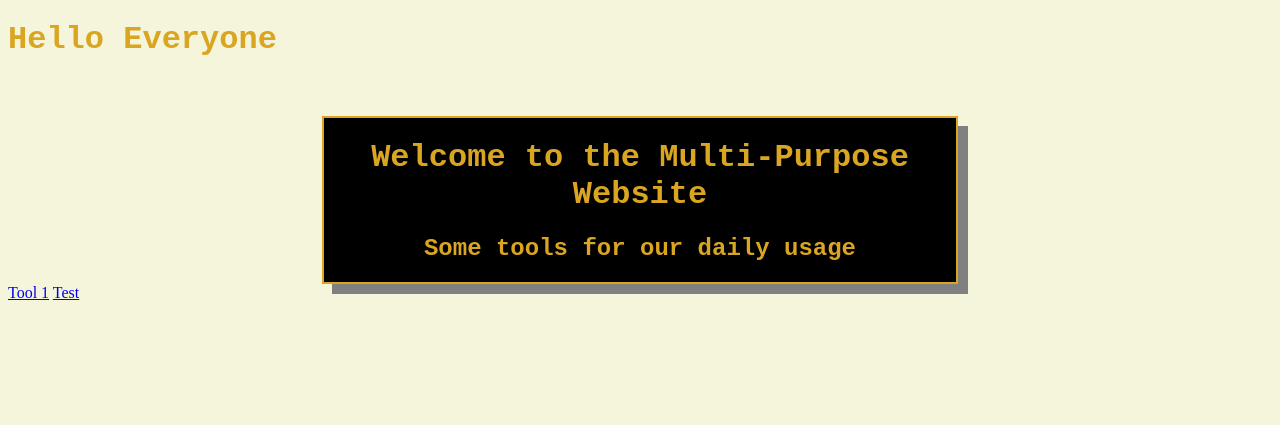
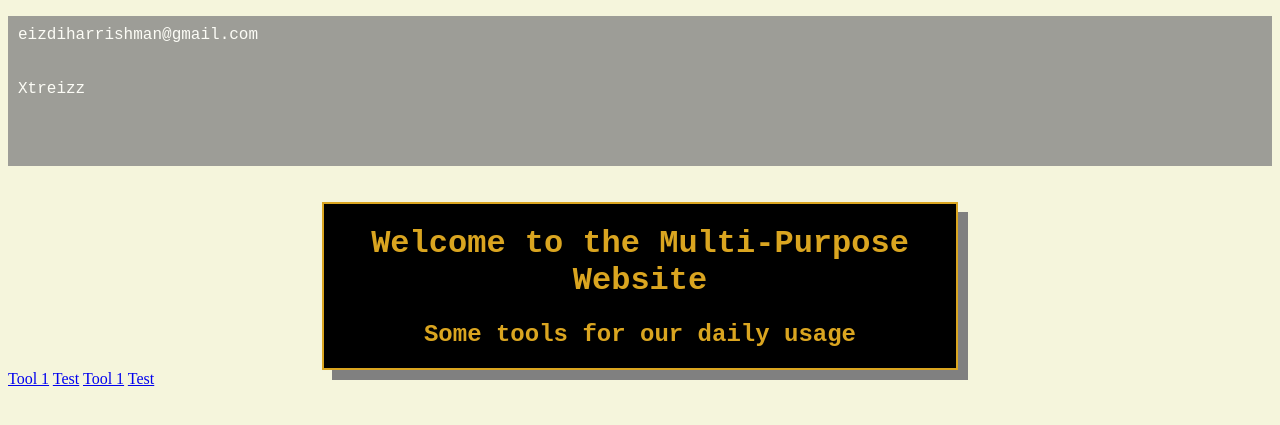
Before and after one commit to ezxd1148/multi-purpose-website, a Flask app: page / in a window 1280 px wide. Shown: the top 425 px of the page. Run offline with Flask 3, Linux system fonts and the light colour scheme.

Commit message:
interface testing

```diff
--- a/src/static/csstest.css
+++ b/src/static/csstest.css
@@ -21,3 +21,15 @@ body {
     box-shadow: 10px 10px gray;
 
 }
+
+.shade {
+    background-color: grey;
+    opacity: 0.75;
+    height: 150px;
+    margin-top: 0px;
+    margin-left: 0px;
+    margin-right: 0px;
+    font-family: 'Courier New', ui-monospace , monospace;
+    color: white;
+
+}
--- a/src/templates/index.html
+++ b/src/templates/index.html
@@ -1,8 +1,11 @@
 <!DOCTYPE html>
 <html lang="en"></html>
-<h1>Hello Everyone</h1>
 
     <head>
+        <div class="shade">
+            <p style="padding: 10px">eizdiharrishman@gmail.com</p>
+            <p style="padding: 10px">Xtreizz</p>
+        </div>
         <link rel ="stylesheet" href ="../static/csstest.css">
     </head>
     <body>
@@ -12,7 +15,10 @@
             <h1 style="text-align: center;">Welcome to the Multi-Purpose Website </h1>
             <h2 style="text-align: center;">Some tools for our daily usage</h2>
         </div>
+        <a href="/tool1">Tool 1</a>
+        <a href="/tool5">Test</a>
     </body>
+
 </html>
 <a href="/tool1">Tool 1</a>
 <a href="/tool5">Test</a>
```
